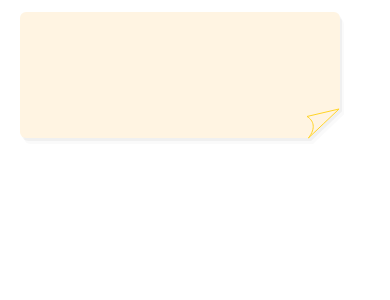
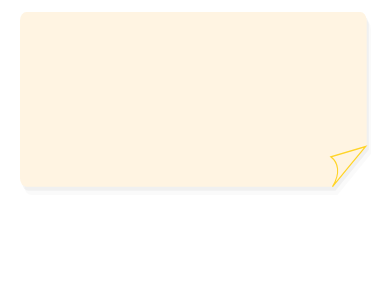
Before and after one commit to calliwickham/thesamepage, a React Native app: screen / in a window 390 px wide. Shown: the top 300 px of the page. Built offline with nearby package versions, Linux system fonts and the light colour scheme.

Commit message:
Added a way to increase the height of the tile. Later this will come in handy, will pass in as props rather than hard-coded values

```diff
--- a/src/components/testicons/TileWithFoldedCorner.js
+++ b/src/components/testicons/TileWithFoldedCorner.js
@@ -31,10 +31,13 @@ const TileWithFoldedCorner = () => {
     //calculate size of svg
     const screenWidth = Dimensions.get('window').width;
     const tileWidth = screenWidth * percentage;
-    const tileHeight = tileWidth * (svgHeight / svgWidth); // maintain the original aspect ratio
+    let tileHeight = tileWidth * (svgHeight / svgWidth); // maintain the original aspect ratio
+
+    //stretch tile for fun:
+    tileHeight += 40;
 
     //svg interpolated strings
-    let viewBoxValue = `0 0 ${tileWidth} ${tileHeight}`
+    let viewBoxValue = `0 0 ${svgWidth} ${svgHeight}`
     let shadow1_transformValue = `translate(${shadow1_X},${shadow1_Y})`
     let shadow2_transformValue = `translate(${shadow2_X},${shadow2_Y})`
 
@@ -47,6 +50,7 @@ const TileWithFoldedCorner = () => {
                 width="100%"
                 height="100%"
                 fill="none"
+                preserveAspectRatio="none"
             >
                 <Path
                     fill="rgba(0, 0, 0, 0.04)"
```
